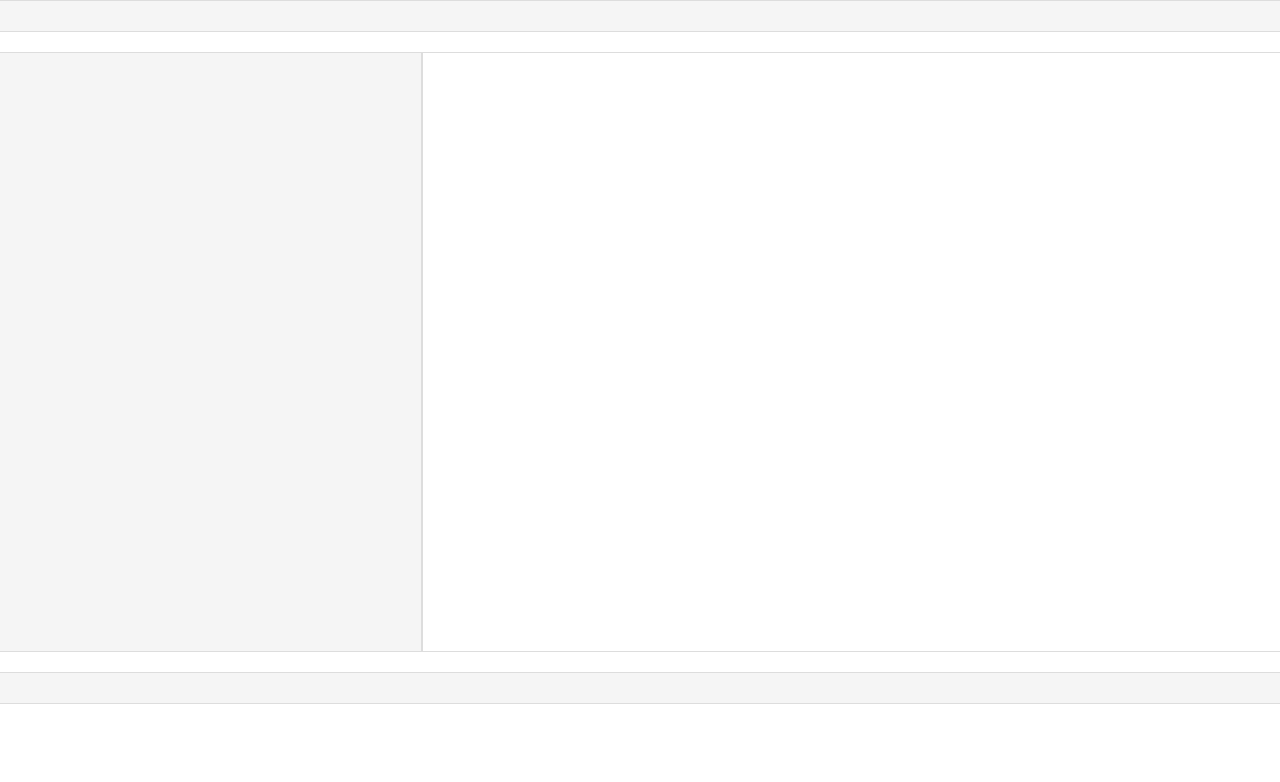
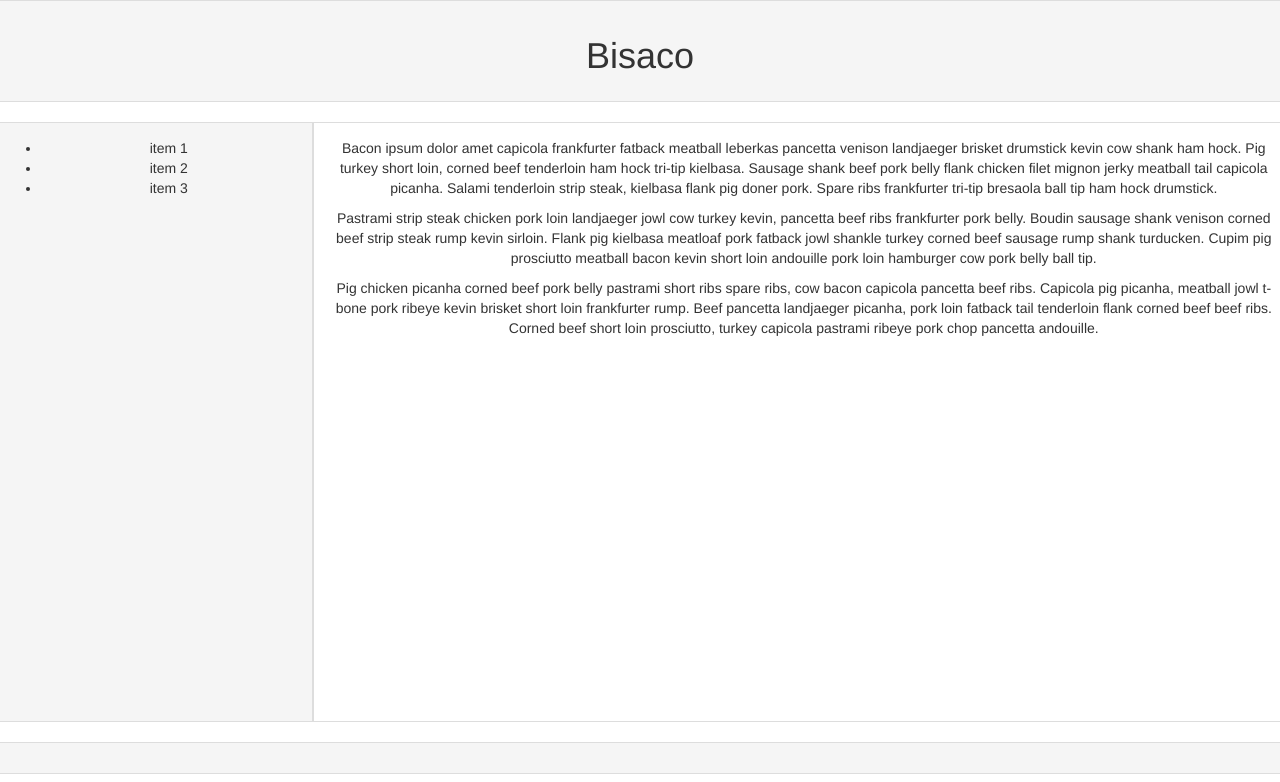
Before and after one commit to alvaropfn/bisaco, a plain HTML site: page index.html in a window 1280 px wide. Drawn offline with Linux system fonts and the light colour scheme.

Commit message:
primeira tentativa de popular o site bem sucedida

```diff
--- a/index.html
+++ b/index.html
@@ -16,13 +16,29 @@
 	<body>
 		<div class="conainer-fluid">
 			<header class="row">
+				<h1>Bisaco</h1>
 			</header>
 			<div class="row">
-				<aside role="complementary" class="col-md-4">
+				<aside role="complementary"
+					class="col-xs-2
+									col-sm-2
+									col-md-3">
+					<ul>
+						<li>item 1</li>
+						<li>item 2</li>
+						<li>item 3</li>
+					</ul>
+				</aside>
+				<div role="main"
+					class="col-xs-10
+									col-sm-10
+									col-md-9">
+					<p>Bacon ipsum dolor amet capicola frankfurter fatback meatball leberkas pancetta venison landjaeger brisket drumstick kevin cow shank ham hock. Pig turkey short loin, corned beef tenderloin ham hock tri-tip kielbasa. Sausage shank beef pork belly flank chicken filet mignon jerky meatball tail capicola picanha. Salami tenderloin strip steak, kielbasa flank pig doner pork. Spare ribs frankfurter tri-tip bresaola ball tip ham hock drumstick.</p>
 
-				</aside>
-				<div role="main" class="col-md-8">
+					<p>Pastrami strip steak chicken pork loin landjaeger jowl cow turkey kevin, pancetta beef ribs frankfurter pork belly. Boudin sausage shank venison corned beef strip steak rump kevin sirloin. Flank pig kielbasa meatloaf pork fatback jowl shankle turkey corned beef sausage rump shank turducken. Cupim pig prosciutto meatball bacon kevin short loin andouille pork loin hamburger cow pork belly ball tip.</p>
 
+					<p>Pig chicken picanha corned beef pork belly pastrami short ribs spare ribs, cow bacon capicola pancetta beef ribs. Capicola pig picanha, meatball jowl t-bone pork ribeye kevin brisket short loin frankfurter rump. Beef pancetta landjaeger picanha, pork loin fatback tail tenderloin flank corned beef beef ribs. Corned beef short loin prosciutto, turkey capicola pastrami ribeye pork chop pancetta andouille.
+					<p></p>
 				</div>
 			</div>
 			<footer class="row">
```
